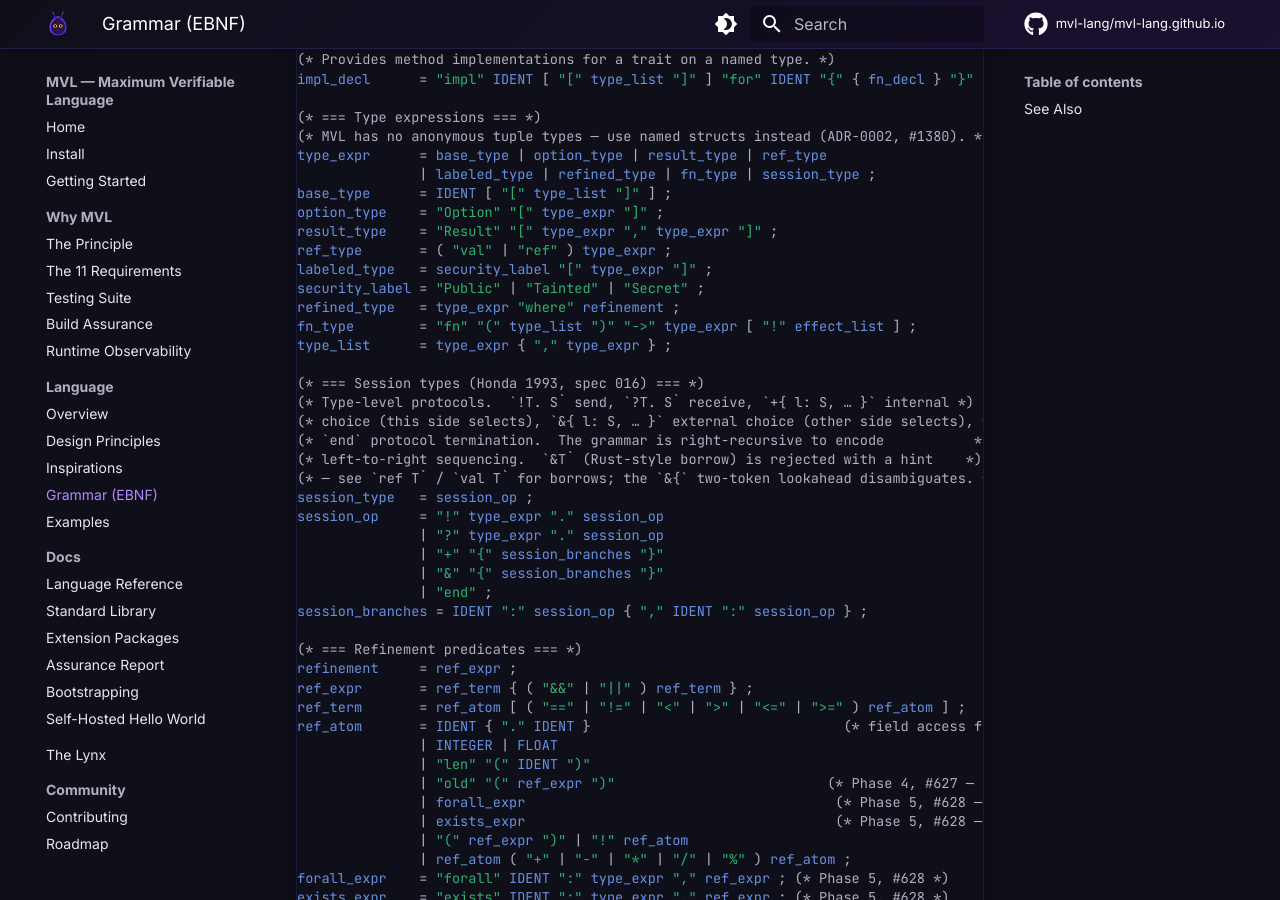
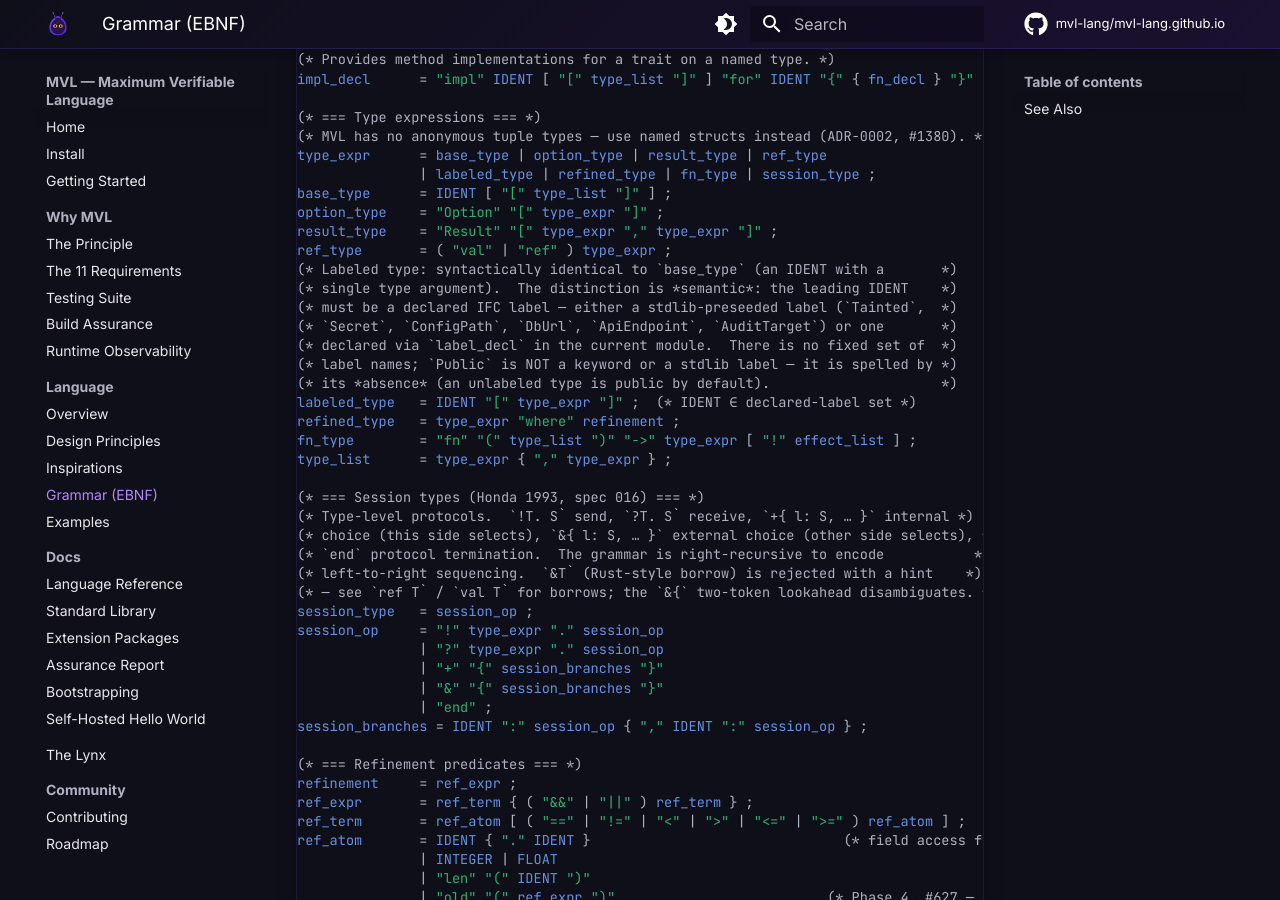
Before and after one commit to mvl-lang/mvl-lang.github.io, an MkDocs documentation site: the page built from docs/language/grammar.md, in a window 1280 px wide and 900 px high, scrolled down 2805 px. Built offline with MkDocs 1.6.1 and Material for MkDocs 9.7.7, drawn with Linux system fonts in a browser that asks for light colours; comment, search, counter and statistics services are not loaded.

Commit message:
docs(grammar): drop closed security_label enum; explain labeled_type (#9)
Syncs with the fix in mvl-lang/mvl-spec#31 (spec 0.1.2).

The website's EBNF restricted labeled types to `{ Public, Tainted,
Secret }` — but `Public` is not a stdlib label (unlabeled = public by
default) and the set is not closed (users can declare their own via
`label Foo;`, and the parser pre-seeds six stdlib labels including
capability tokens like `ConfigPath` and `DbUrl`).

Rule is now `labeled_type = IDENT "[" type_expr "]"` with a comment
naming the semantically-valid IDENTs. Syntactically it overlaps with
`base_type`; the parser distinguishes by lookup.

Co-authored-by: Claude Opus 4.7 <noreply@anthropic.com>

```diff
--- a/docs/language/grammar.md
+++ b/docs/language/grammar.md
@@ -138,8 +138,14 @@ base_type      = IDENT [ "[" type_list "]" ] ;
 option_type    = "Option" "[" type_expr "]" ;
 result_type    = "Result" "[" type_expr "," type_expr "]" ;
 ref_type       = ( "val" | "ref" ) type_expr ;
-labeled_type   = security_label "[" type_expr "]" ;
-security_label = "Public" | "Tainted" | "Secret" ;
+(* Labeled type: syntactically identical to `base_type` (an IDENT with a       *)
+(* single type argument).  The distinction is *semantic*: the leading IDENT    *)
+(* must be a declared IFC label — either a stdlib-preseeded label (`Tainted`,  *)
+(* `Secret`, `ConfigPath`, `DbUrl`, `ApiEndpoint`, `AuditTarget`) or one       *)
+(* declared via `label_decl` in the current module.  There is no fixed set of  *)
+(* label names; `Public` is NOT a keyword or a stdlib label — it is spelled by *)
+(* its *absence* (an unlabeled type is public by default).                     *)
+labeled_type   = IDENT "[" type_expr "]" ;  (* IDENT ∈ declared-label set *)
 refined_type   = type_expr "where" refinement ;
 fn_type        = "fn" "(" type_list ")" "->" type_expr [ "!" effect_list ] ;
 type_list      = type_expr { "," type_expr } ;
```
